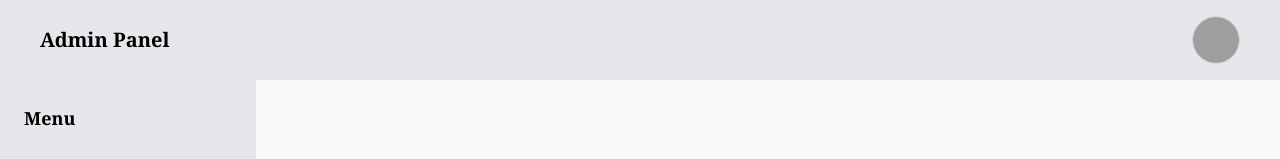
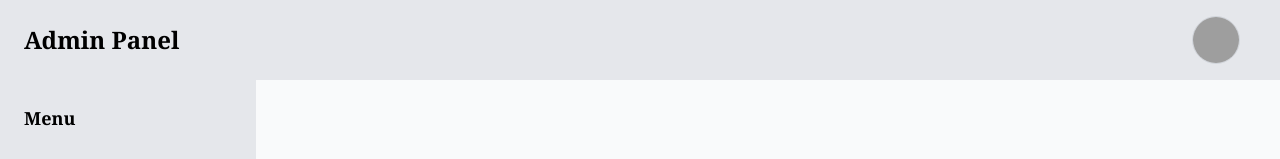
Before and after one commit to Kamrulthedev/Buy-Nest, a React (Vite) app: page /admin in a window 1280 px wide. Shown: the top 159 px of the page. Built offline with nearby package versions, Linux system fonts and the light colour scheme; grey boxes are pictures that could not be loaded.

Commit message:
update-admin-panel

```diff
--- a/src/pages/Admin/AdminNavber.tsx
+++ b/src/pages/Admin/AdminNavber.tsx
@@ -30,7 +30,7 @@ const AdminLayout = () => {
 
     const handleMenuItemClick = (item: string) => {
         setSelectedItem(item);
-        setIsSidebarOpen(false); // Close sidebar on mobile
+        setIsSidebarOpen(false);
     };
 
     const handleLogout = () => {
@@ -61,12 +61,12 @@ const AdminLayout = () => {
     };
 
     return (
-        <div className="relative font-serif min-h-screen flex w-full text-black bg-gray-50">
+        <div className="relative font-serif min-h-screen flex w-full text-black bg-gray-50 animate__animated animate__fadeInDown">
             {/* Sidebar */}
             <div
                 className={`fixed top-0 left-0 h-screen w-64 bg-gray-200  mt-20  p-6 z-40 transform
                 ${isSidebarOpen ? "translate-x-0 animate__animated animate__fadeInDown" : "-translate-x-full "}
-                md:relative md:translate-x-0 transition-transform duration-300 ease-in-out `}
+                md:relative md:translate-x-0 transition-transform duration-300 ease-in-out`}
             >
                 <h2 className="text-lg font-semibold mb-4">Menu</h2>
                 <ul className="space-y-2 ">
@@ -111,29 +111,27 @@ const AdminLayout = () => {
                 ></div>
             )}
             {/* Top Navber */}
-            <nav
-                className={`w-full px-4 md:px-10 py-4 flex justify-between items-center fixed top-0 left-0 right-0 z-50 bg-gray-200 transition-transform duration-300 animate__animated animate__fadeInDown`}
-            >
+            <nav className="w-full px-4 md:px-10 py-4 flex justify-between items-center fixed top-0 left-0 right-0 z-50 bg-gray-200 transition-all duration-300">
                 <button
                     className="md:hidden text-2xl focus:outline-none"
                     onClick={toggleSidebar}
-                    aria-label={isSidebarOpen ? "Close sidebar " : "Open sidebar"}
+                    aria-label={isSidebarOpen ? "Close sidebar" : "Open sidebar"}
                 >
                     {isSidebarOpen ? <FaTimes /> : <FaBars />}
                 </button>
 
-                <h1 className="text-xl font-bold">Admin Panel</h1>
+                <h1 className="text-2xl font-bold lg:-ml-4">Admin Panel</h1>
 
                 {/* Profile Section */}
                 <div className="relative" ref={dropdownRef}>
                     <img
-                        src={user?.profileImg || "https://i.ibb.co.com/44vhj8G/image.png"}
+                        src={user?.profileImg || "https://i.ibb.co/44vhj8G/image.png"}
                         alt="Profile"
                         className="h-12 w-12 rounded-full border border-gray-300 object-cover cursor-pointer"
                         onClick={toggleDropdown}
                     />
                     {isDropdownOpen && (
-                        <div className="absolute right-0 mt-2 w-48 bg-gray-100 shadow-lg rounded-md z-10 p-4 animate__animated animate__zoomIn">
+                        <div className="absolute right-0 mt-2 w-48 bg-gray-100 shadow-lg rounded-md z-10 p-4">
                             <ul>
                                 <li>
                                     <button
@@ -158,9 +156,6 @@ const AdminLayout = () => {
                     )}
                 </div>
             </nav>
-
-
-
             {/* Main Content Area */}
             <main className="flex-1 mt-24 p-6 ">
                 <Outlet></Outlet>
```
